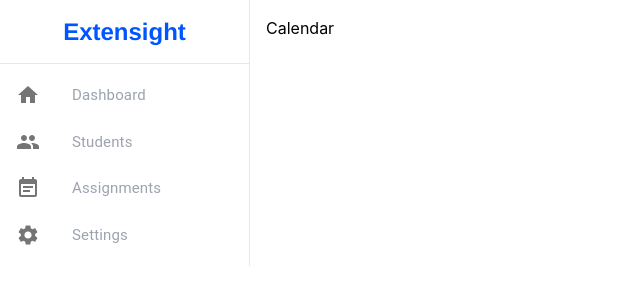
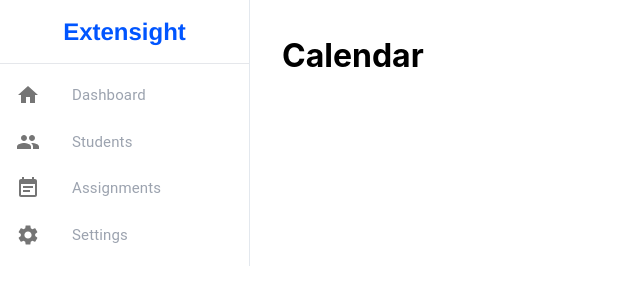
Before and after one commit to vanessaxteo/extensight, a React (Create React App) app in the folder extensight/: page /calendar in a window 1280 px wide. Shown: the top 304 px of the page, without its empty margins (0-640 px from the left). Built offline with nearby package versions, Linux system fonts and the light colour scheme.

Commit message:
starting calendar page

```diff
--- a/extensight/src/pages/Calendar.js
+++ b/extensight/src/pages/Calendar.js
@@ -6,8 +6,8 @@ export default function Calendar() {
   return (
     <div style={{ display: "flex" }}>
       <Sidebar />
-      <main style={{ flexGrow: 1, padding: "1rem" }}>
-        <p> Calendar </p>
+      <main style={{ flexGrow: 1, padding: "2rem" }}>
+        <h1>Calendar</h1>
       </main>
     </div>
   );
```
